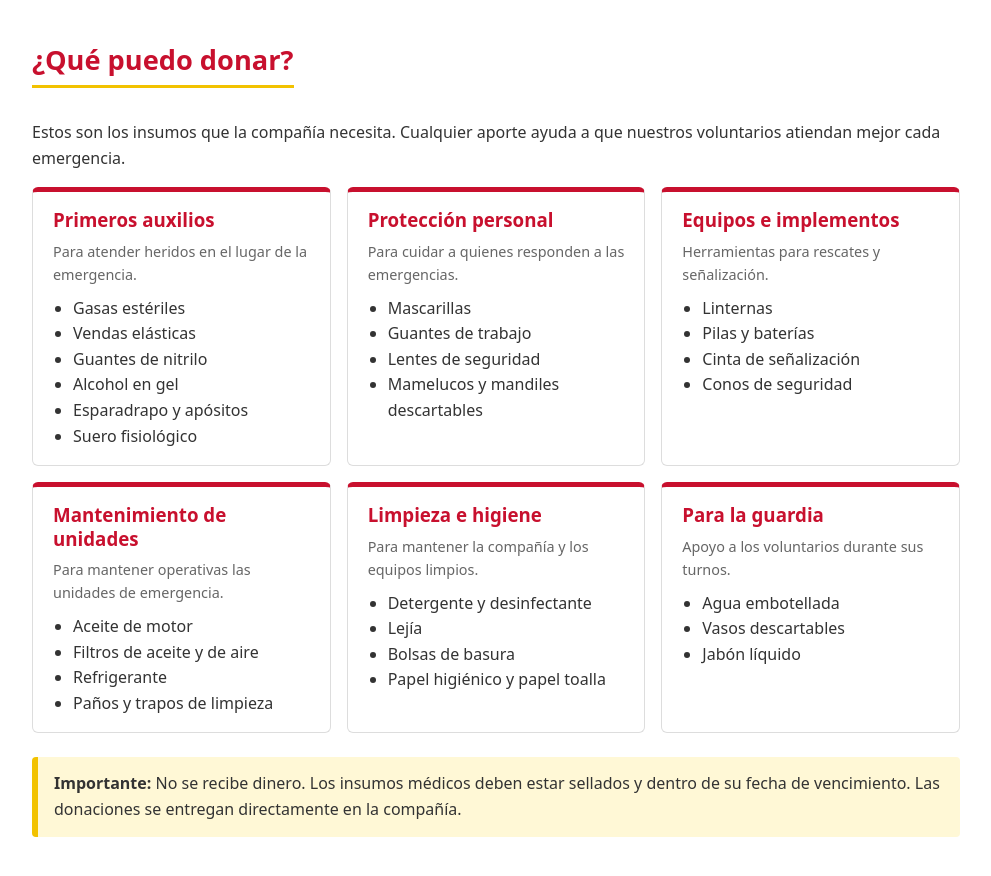
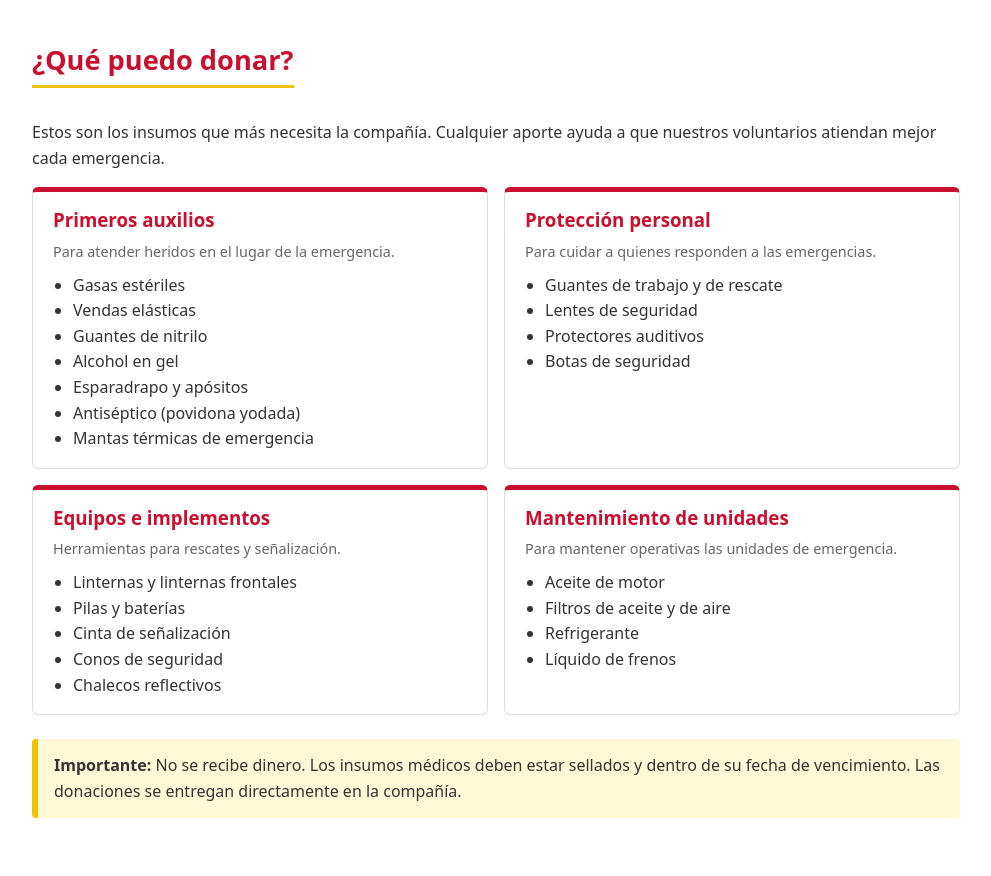
Before and after one commit to Rodrigo-Urquizo/bomberos-en-orden, a plain HTML site: page index.html in a window 1280 px wide. Shown: the part 1340-2216 px from the top of the page, without its empty margins (144-1135 px from the left). Drawn offline with Linux system fonts and the light colour scheme.

Commit message:
Donaciones: pedir solo lo que falta en el inventario (4 categorías)
Co-Authored-By: Claude Sonnet 5.5 <noreply@anthropic.com>

```diff
--- a/css/styles.css
+++ b/css/styles.css
@@ -57,7 +57,7 @@ h3 { color: var(--rojo); margin: 0 0 8px; }
 
 .bloque { background: #fff; border: 1px solid #ddd; border-top: 5px solid var(--rojo); border-radius: 6px; padding: 16px 20px; }
 .dos-columnas { display: grid; grid-template-columns: 1fr 1fr; gap: 16px; }
-.grupos { display: grid; grid-template-columns: repeat(auto-fit, minmax(230px, 1fr)); gap: 16px; margin-top: 8px; }
+.grupos { display: grid; grid-template-columns: repeat(auto-fit, minmax(320px, 1fr)); gap: 16px; margin-top: 8px; }
 .bloque ul { margin: 0; padding-left: 20px; }
 .bloque-desc { margin: 0 0 10px; font-size: 0.9rem; color: #666; }
 
--- a/index.html
+++ b/index.html
@@ -74,7 +74,7 @@
     <section id="donar" class="seccion">
       <div class="contenedor">
         <h2>¿Qué puedo donar?</h2>
-        <p>Estos son los insumos que la compañía necesita. Cualquier aporte ayuda a que nuestros voluntarios atiendan mejor cada emergencia.</p>
+        <p>Estos son los insumos que más necesita la compañía. Cualquier aporte ayuda a que nuestros voluntarios atiendan mejor cada emergencia.</p>
         <div class="grupos">
           <article class="bloque">
             <h3>Primeros auxilios</h3>
@@ -85,27 +85,29 @@
               <li>Guantes de nitrilo</li>
               <li>Alcohol en gel</li>
               <li>Esparadrapo y apósitos</li>
-              <li>Suero fisiológico</li>
+              <li>Antiséptico (povidona yodada)</li>
+              <li>Mantas térmicas de emergencia</li>
             </ul>
           </article>
           <article class="bloque">
             <h3>Protección personal</h3>
             <p class="bloque-desc">Para cuidar a quienes responden a las emergencias.</p>
             <ul>
-              <li>Mascarillas</li>
-              <li>Guantes de trabajo</li>
+              <li>Guantes de trabajo y de rescate</li>
               <li>Lentes de seguridad</li>
-              <li>Mamelucos y mandiles descartables</li>
+              <li>Protectores auditivos</li>
+              <li>Botas de seguridad</li>
             </ul>
           </article>
           <article class="bloque">
             <h3>Equipos e implementos</h3>
             <p class="bloque-desc">Herramientas para rescates y señalización.</p>
             <ul>
-              <li>Linternas</li>
+              <li>Linternas y linternas frontales</li>
               <li>Pilas y baterías</li>
               <li>Cinta de señalización</li>
               <li>Conos de seguridad</li>
+              <li>Chalecos reflectivos</li>
             </ul>
           </article>
           <article class="bloque">
@@ -115,26 +117,7 @@
               <li>Aceite de motor</li>
               <li>Filtros de aceite y de aire</li>
               <li>Refrigerante</li>
-              <li>Paños y trapos de limpieza</li>
-            </ul>
-          </article>
-          <article class="bloque">
-            <h3>Limpieza e higiene</h3>
-            <p class="bloque-desc">Para mantener la compañía y los equipos limpios.</p>
-            <ul>
-              <li>Detergente y desinfectante</li>
-              <li>Lejía</li>
-              <li>Bolsas de basura</li>
-              <li>Papel higiénico y papel toalla</li>
-            </ul>
-          </article>
-          <article class="bloque">
-            <h3>Para la guardia</h3>
-            <p class="bloque-desc">Apoyo a los voluntarios durante sus turnos.</p>
-            <ul>
-              <li>Agua embotellada</li>
-              <li>Vasos descartables</li>
-              <li>Jabón líquido</li>
+              <li>Líquido de frenos</li>
             </ul>
           </article>
         </div>
```
